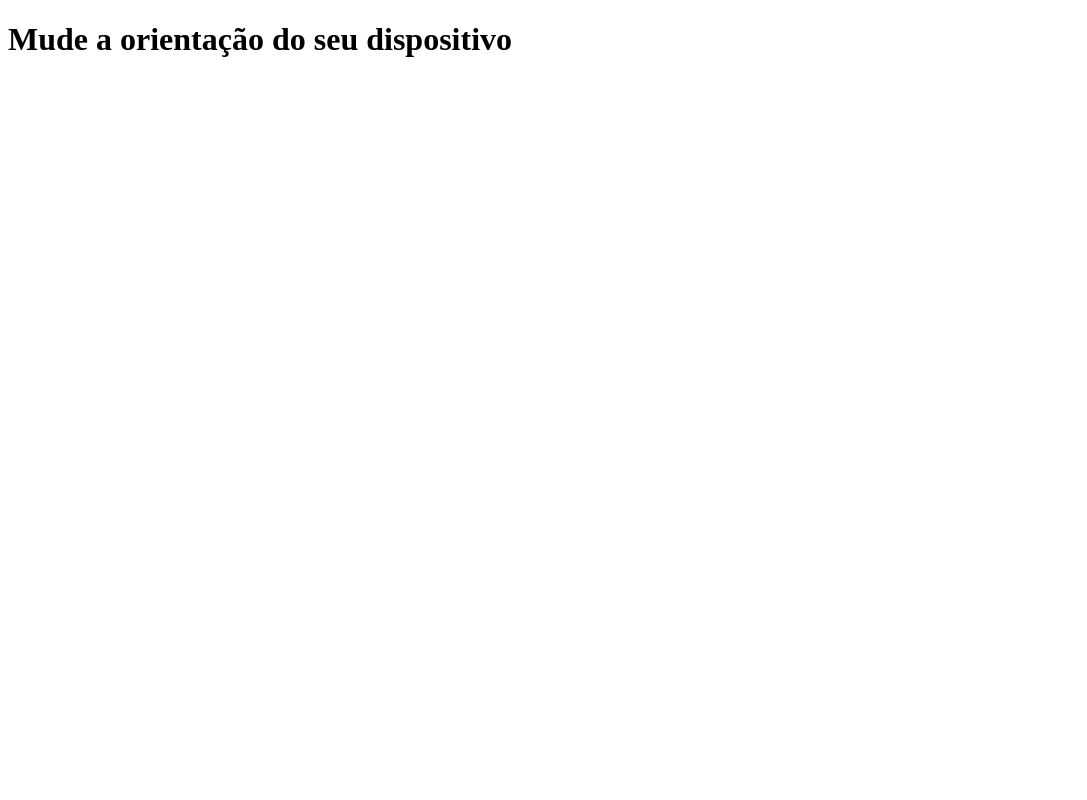
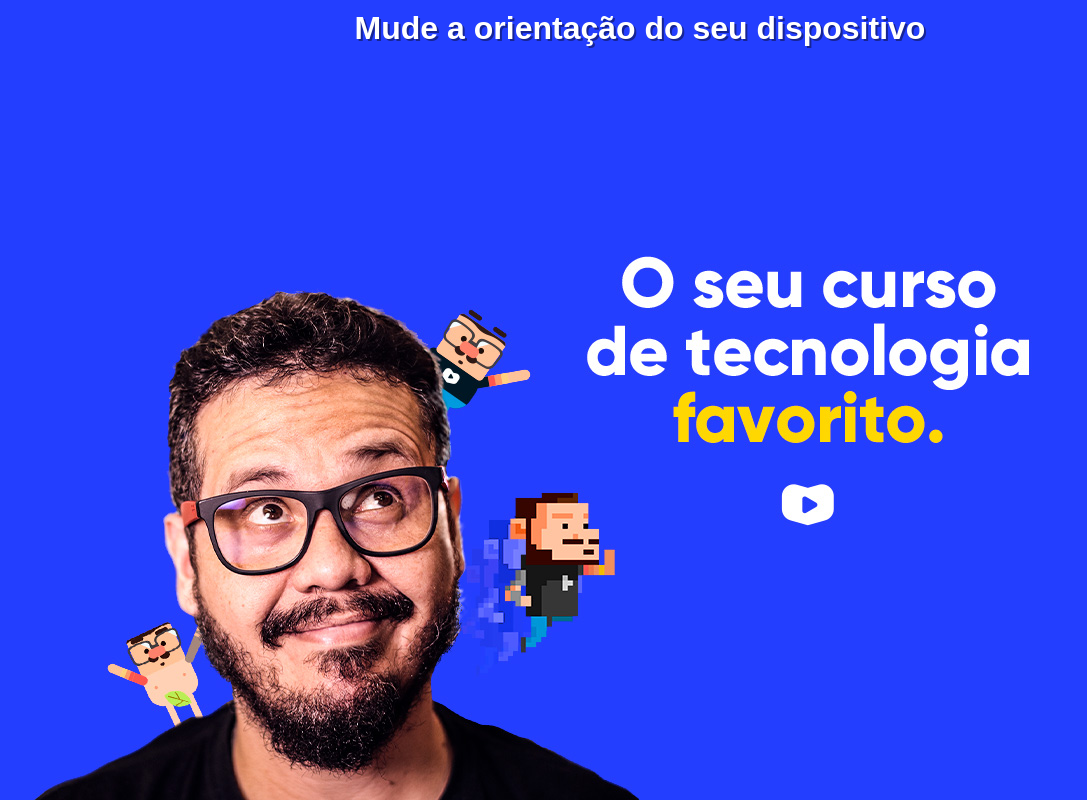
Before and after one commit to GuilhermeAraujo062/html-css, a plain HTML site: page exercicios/ex026/mq002/index.html in a window 1280 px wide. Shown: the whole page, without its empty margins (0-1087 px from the left). Drawn offline with Linux system fonts and the light colour scheme.

Commit message:
exercicio novo

```diff
--- a/exercicios/ex026/mq002/estilo/paisagem.css
+++ b/exercicios/ex026/mq002/estilo/paisagem.css
@@ -1,3 +1,8 @@
 @charset "UTF-8";
 
 /* Estilo de paisagem (landscape) */
+
+body {
+    background-image: url(../imagens/cev-landscape.jpg);
+    background-position: left bottom;
+}
--- a/exercicios/ex026/mq002/estilo/retrato.css
+++ b/exercicios/ex026/mq002/estilo/retrato.css
@@ -1,3 +1,8 @@
 @charset "UTF-8";
 
 /* Estilo de retrato (portrait) */
+
+body {
+    background-image: url(../imagens/cev-portrait.jpg);
+    background-position: center bottom;
+}
--- a/exercicios/ex026/mq002/estilo/style.css
+++ b/exercicios/ex026/mq002/estilo/style.css
@@ -1,3 +1,24 @@
 @charset "UTF-8";
 
 /* Estilo Geral */
+
+* {
+    padding: 0;
+    margin: 0;
+    font-family: Arial, Helvetica, sans-serif;
+}
+
+body, html {
+    width: 100vw;
+    height: 100vh;
+    background-color: #233eff;
+    background-size: contain;
+    background-repeat: no-repeat;
+}
+
+h1 {
+    color: white;
+    text-shadow: 2px 2px 0px #162494;
+    padding: 10px;
+    text-align: center;
+}
--- /dev/null
+++ b/exercicios/ex026/mq003/estilo/style.css
@@ -0,0 +1,38 @@
+@charset "UTF-8";
+
+/* Configurações Gerais */
+
+* {
+    padding: 0;
+    margin: 0;
+    font-family: Arial, Helvetica, sans-serif;
+}
+
+body, html {
+    width: 100vw;
+    height: 100vh;
+    background-color: #233eff;
+    background-size: contain;
+    background-repeat: no-repeat;
+}
+
+h1 {
+    color: white;
+    text-shadow: 2px 2px 0px #162494;
+    padding: 10px;
+    text-align: center;
+}
+
+@media screen and (orientation: portrait) {
+    body {
+        background-image: url(../imagens/cev-portrait.jpg);
+        background-position: center bottom;
+    }
+}
+
+@media screen and (orientation: landscape) {
+    body {
+        background-image: url(../imagens/cev-landscape.jpg);
+        background-position: left bottom;
+    }
+}
```
Also changed, not shown: exercicios/ex026/mq003/index.html (added, +13 -0 lines), exercicios/ex026/mq003/imagens/cev-landscape.jpg (added), exercicios/ex026/mq003/imagens/cev-portrait.jpg (added).
